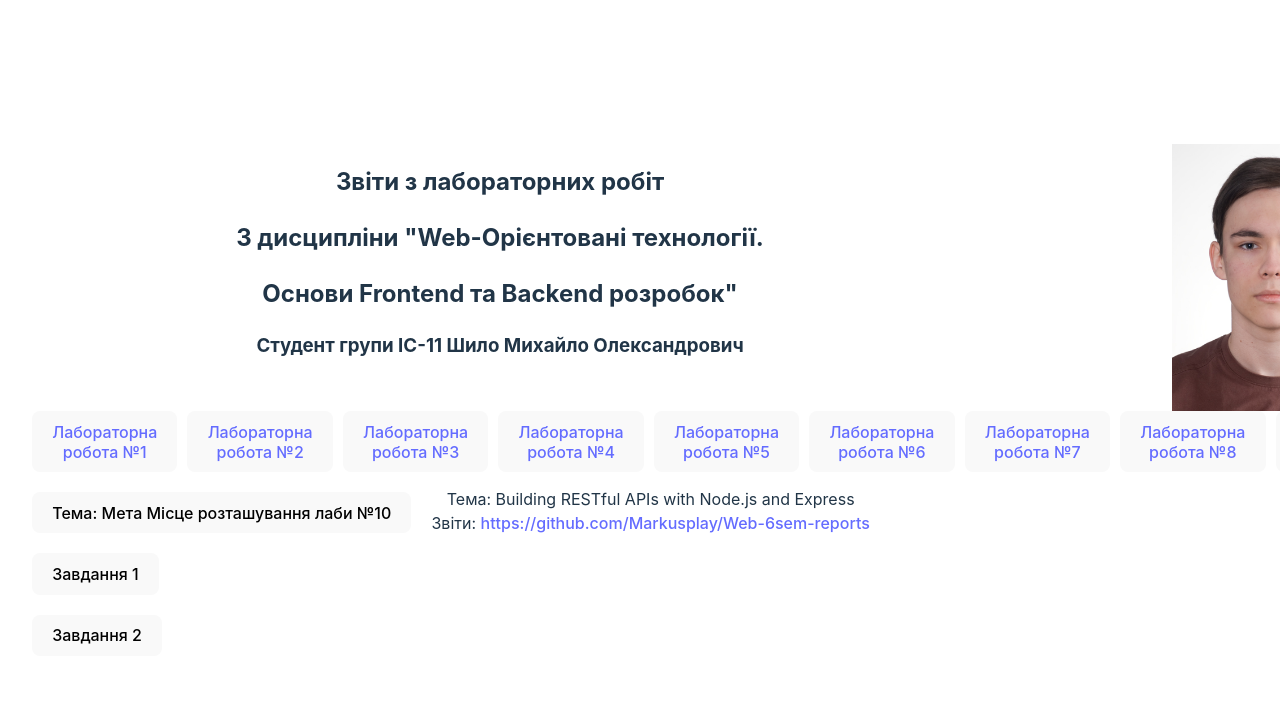
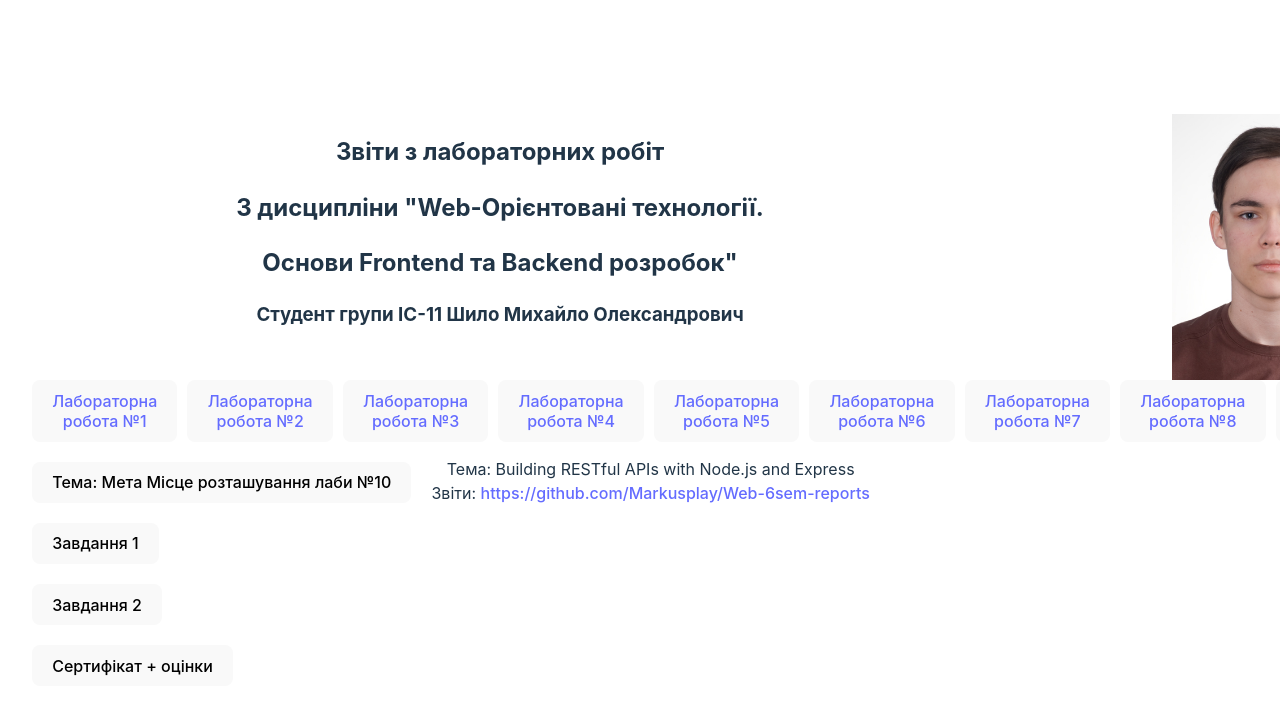
Before and after one commit to Markusplay/Web-6sem-reports, a React (Vite) app: page /lab10 in a window 1280 px wide. Shown: the top 714 px of the page. Built offline with nearby package versions, Linux system fonts and the light colour scheme.

Commit message:
added lab 10

```diff
--- a/src/Lab10.tsx
+++ b/src/Lab10.tsx
@@ -16,6 +16,7 @@ const Lab10 = () => {
                         </button>
                         <button style={{width: 'fit-content'}} onClick={() => setTab(1)}>Завдання 1</button>
                         <button style={{width: 'fit-content'}} onClick={() => setTab(2)}>Завдання 2</button>
+                        <button style={{width: 'fit-content'}} onClick={() => setTab(3)}>Сертифікат + оцінки</button>
                     </div>
                     <div style={{display: "flex", marginTop:'15px'}}>
                         {tab === 0 &&
@@ -50,6 +51,12 @@ const Lab10 = () => {
                             <img src="lab10/week2/c10.JPG" style={{objectFit:"cover"}} alt=""/>
                         </div>
                         }
+                        { tab === 3 &&
+                        <div style={{display:'flex', width:'700px', flexDirection:'column'}}>
+                            <img src="lab10/certificate.JPG" style={{objectFit:"cover"}} alt=""/>
+                            <img src="lab10/grades.JPG" style={{objectFit:"cover"}} alt=""/>
+                        </div>
+                        }
                     </div>
                 </div>
             </div>
--- a/src/Lab9.tsx
+++ b/src/Lab9.tsx
@@ -16,7 +16,7 @@ const Lab9 = () => {
                         <button style={{width: 'fit-content'}} onClick={() => setTab(1)}>Завдання 1</button>
                         <button style={{width: 'fit-content'}} onClick={() => setTab(2)}>Завдання 2</button>
                         <button style={{width: 'fit-content'}} onClick={() => setTab(3)}>Завдання 3</button>
-                        <button style={{width: 'fit-content'}} onClick={() => setTab(4)}>Завдання 4</button>
+                        <button style={{width: 'fit-content'}} onClick={() => setTab(4)}>Сертифікат + оцінки</button>
                     </div>
                     <div style={{display: "flex", marginTop:'15px'}}>
                         {tab === 0 &&
```
Also changed, not shown: public/lab10/certificate.JPG (added), public/lab10/grades.JPG (added).
